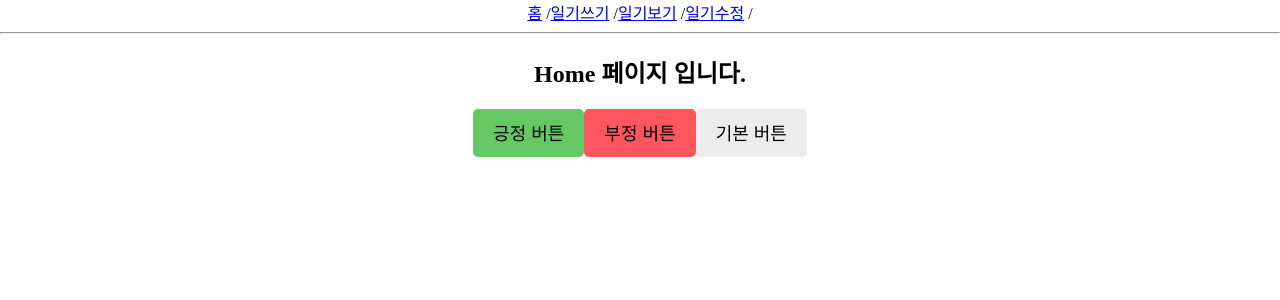
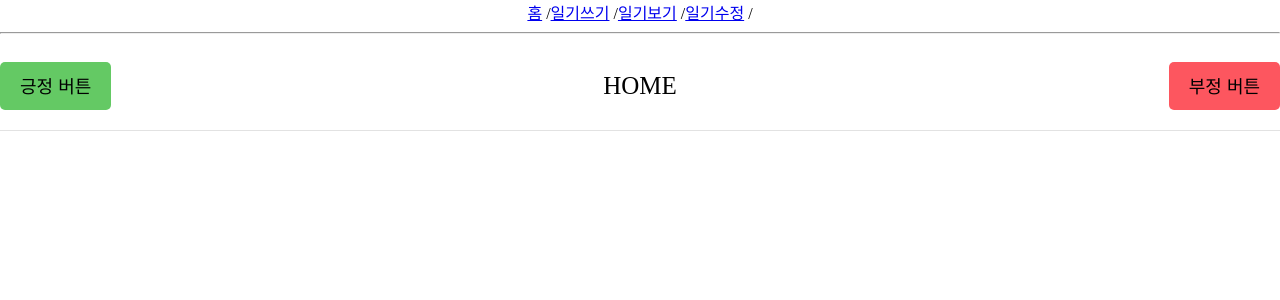
Before and after one commit to gyojincompany/react_project3_emotion_diary-20251001, a React (Create React App) app: page / in a window 1280 px wide. Shown: the top 300 px of the page. Built offline with nearby package versions, Linux system fonts and the light colour scheme; a web font is replaced by a local one.

Commit message:
Header 공통 컴포넌트 추가

```diff
--- /dev/null
+++ b/src/component/Header.css
@@ -0,0 +1,32 @@
+.Header {
+    display: flex;
+    align-items: center;
+    padding-top: 20px;
+    padding-bottom: 20px;
+
+    border-bottom: 1px solid #e2e2e2;;
+}
+
+.Header div {
+    display: flex;
+}
+
+.Header button {
+    font-family: "Nanum Pen Script";
+}
+
+.Header .header_title {
+    font-size: 25px;
+    width: 50%;
+    justify-content: center;
+}
+
+.Header .header_left {
+    width: 25%;
+    justify-content: start;
+}
+
+.Header .header_right {
+    width: 25%;
+    justify-content: end;
+}
--- /dev/null
+++ b/src/component/Header.js
@@ -0,0 +1,13 @@
+import "./Header.css"
+
+const Header = ({title, leftChild, rightChild}) => {
+    return (
+        <div className="Header">
+            <div className="header_left">{leftChild}</div>
+            <div className="header_title">{title}</div>
+            <div className="header_right">{rightChild}</div>
+        </div>
+    );
+}
+
+export default Header;
--- a/src/pages/Home.js
+++ b/src/pages/Home.js
@@ -1,5 +1,6 @@
 import { useSearchParams } from "react-router-dom";
 import Button from "../component/Button";
+import Header from "../component/Header";
 
 const Home = () => {
 
@@ -8,10 +9,11 @@ const Home = () => {
 
     return (
         <div>
-            <h2>Home 페이지 입니다.</h2>
-            <Button type={"positive"} text={"긍정 버튼"} onClick={()=>{alert("positive button");}} />
-            <Button type={"negative"} text={"부정 버튼"} onClick={()=>{alert("negative button");}} />
-            <Button text={"기본 버튼"} onClick={()=>{alert("default button");}} />
+            <Header title={"HOME"}
+              leftChild={<Button type={"positive"} text={"긍정 버튼"} onClick={()=>{alert("positive button");}} />}
+              rightChild={<Button type={"negative"} text={"부정 버튼"} onClick={()=>{alert("negative button");}} />}
+            />
+
         </div>
     );
 }
```
